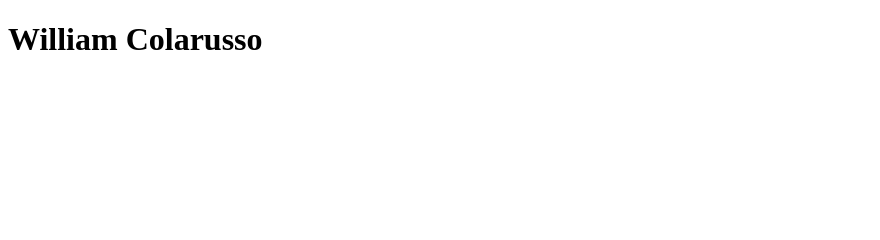
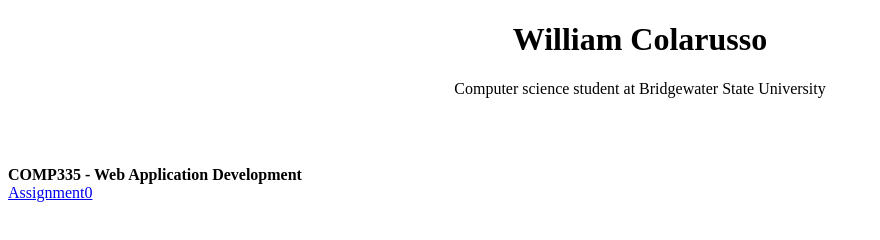
Before and after one commit to wcolarusso/wcolarusso.github.io, a plain HTML site: page index.html in a window 1280 px wide. Shown: the whole page, without its empty margins (0-880 px from the left). Drawn offline with Linux system fonts and the light colour scheme.

Commit message:
added assignment0.html

```diff
--- a/index.html
+++ b/index.html
@@ -5,6 +5,16 @@
     <title>wcolarusso Website</title>
 </head>
 <body>
+<center>
     <h1>William Colarusso</h1>
+    <p>Computer science student at Bridgewater State University</p>
+</center>
+<br>
+<br>
+    <p>
+        <b>COMP335 - Web Application Development</b>
+        <br>
+        <a href="https://wcolarusso.github.io/assignment0.html">Assignment0</a>
+    </p>
 </body>
 </html>
```
Also changed, not shown: assignment0.html (added, +16 -0 lines).
